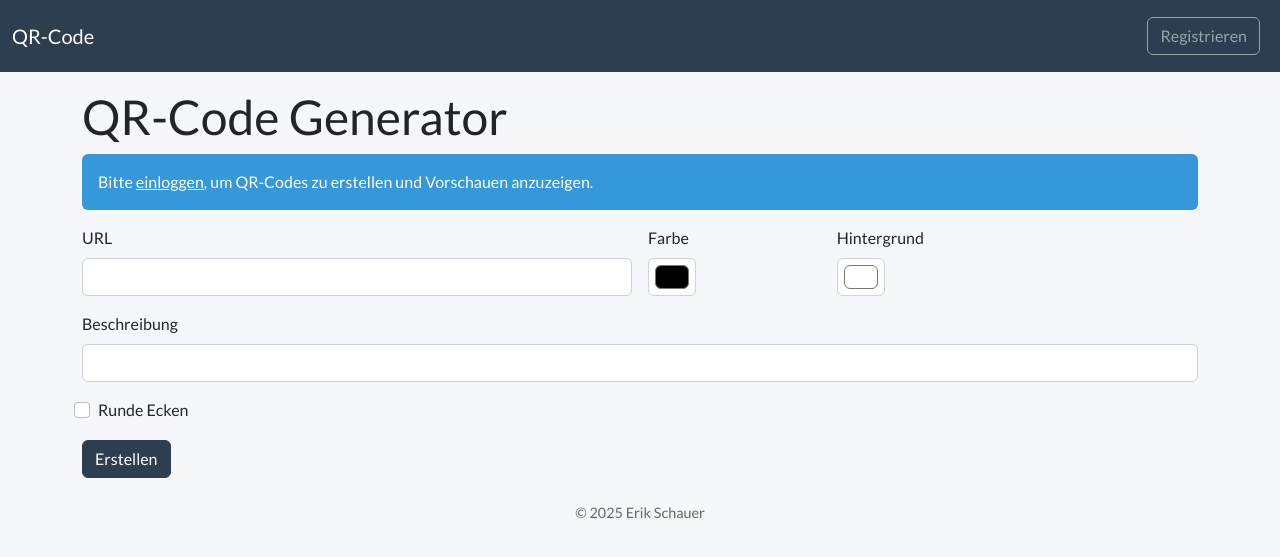
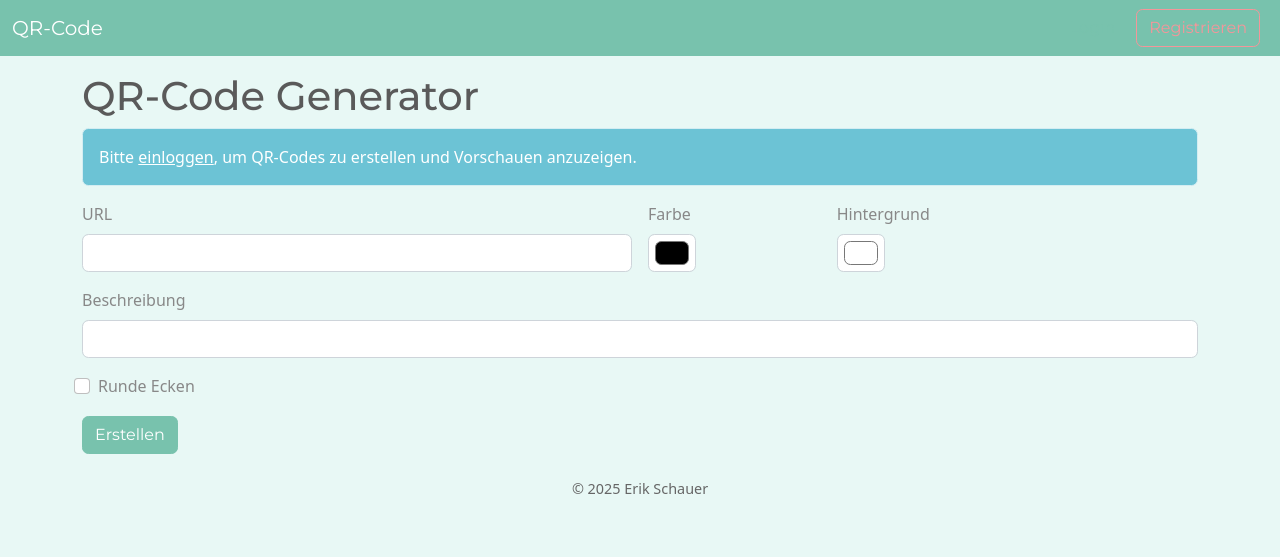
Before and after one commit to DO1FFE/qrcode, a Flask app: page / in a window 1280 px wide. Shown: the top 557 px of the page. Run offline with Flask 3, Linux system fonts and the light colour scheme; some libraries are stand-ins or nearby versions.

Commit message:
Update design with fresher colors

```diff
--- a/static/style.css
+++ b/static/style.css
@@ -1,4 +1,4 @@
-body {background-color: #f5f7fa;}
+body {background-color: #e8f8f5;}
 footer {font-size: 0.9rem; color: #666;}
 
 .qr-preview {
--- a/templates/base.html
+++ b/templates/base.html
@@ -3,7 +3,7 @@
 <head>
     <meta charset="utf-8">
     <title>QR-Code Generator</title>
-    <link rel="stylesheet" href="https://cdn.jsdelivr.net/npm/bootswatch@5.3.2/dist/flatly/bootstrap.min.css">
+    <link rel="stylesheet" href="https://cdn.jsdelivr.net/npm/bootswatch@5.3.2/dist/minty/bootstrap.min.css">
     <link rel="stylesheet" href="{{ url_for('static', filename='style.css') }}">
 </head>
 <body>
```
Also changed, not shown: README.md.
